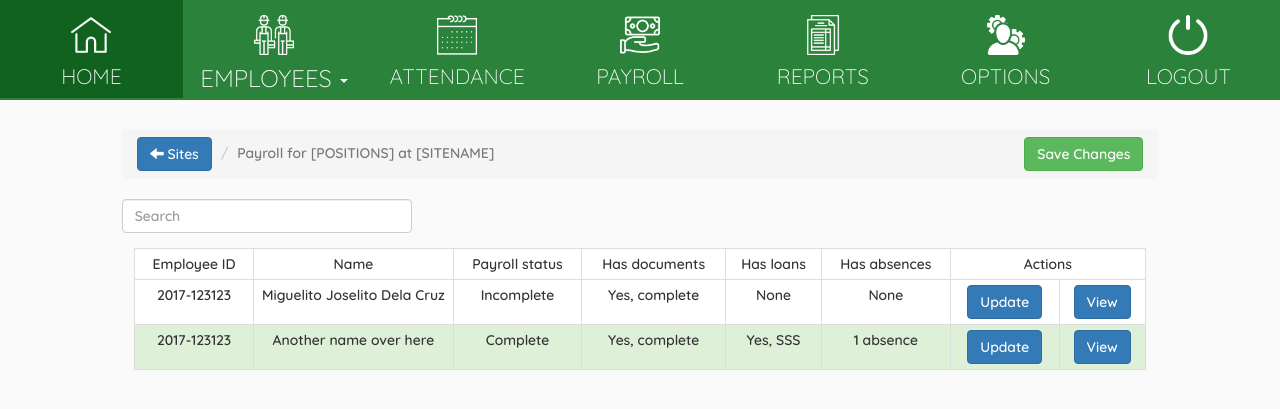
After one commit to kaekoespiritu/gbic, a PHP site: page /payroll_table.php in a window 1280 px wide. The commit adds this page. Shown: the top 409 px of the page. Run offline with PHP 8.4, Linux system fonts and the light colour scheme; the visitor is signed in with stand-in values (Sample User, id 1); some libraries are stand-ins or nearby versions.

Commit message:
Fixed flow and added table for payroll

```diff
--- a/payroll.php
+++ b/payroll.php
@@ -31,9 +31,8 @@ include('directives/session.php');
 	<div class="row pull-down">
 	<div class="col-md-10 col-md-offset-1">
 		<ol class="breadcrumb text-left">
-			<li><a href="payroll_position.php" class="btn btn-primary"><span class="glyphicon glyphicon-arrow-left"></span> Position</a></li>
-			<li class="active">Employees at SITENAME</li>
-			<button class="btn btn-primary pull-right">Next employee <spen class="glyphicon glyphicon-arrow-right"></spen></button>
+			<li><a href="payroll_table.php" class="btn btn-primary"><span class="glyphicon glyphicon-arrow-left"></span> Table of Employees</a></li>
+			<li class="active">[NAME OF EMPLOYEE] at [SITE NAME]</li>
 			<button class="btn btn-success pull-right" style="margin-right:5px" onclick="saveChanges()">Save and compute <span class="glyphicon glyphicon-floppy-saved"></span></button>
 		</ol>
 	</div>
--- a/payroll_position.php
+++ b/payroll_position.php
@@ -74,7 +74,7 @@ include('directives/session.php');
 					/* If location is long, font-size to smaller */
 					if(strlen($row['position'])>=16)
 					{
-						Print '	<a href="payroll.php?site='. $row['position'] .'" style="color: white !important; text-decoration: none !important;">
+						Print '	<a href="payroll_table.php?site='. $row['position'] .'" style="color: white !important; text-decoration: none !important;">
 									<div class="sitebox">
 										<span class="smalltext">'
 											. $row['position'] .'</span><br><br><span>Employees: '. $employee_num .
@@ -84,7 +84,7 @@ include('directives/session.php');
 					}
 					else
 					{
-						Print '	<a href="payroll.php?site='. $row['position'] .'" style="color: white !important; text-decoration: none !important;">
+						Print '	<a href="payroll_table.php?site='. $row['position'] .'" style="color: white !important; text-decoration: none !important;">
 									<div class="sitebox">
 										<span class="autofit">'
 											. $row['position'] .'<br><br>Employees: '. $employee_num .
--- /dev/null
+++ b/payroll_table.php
@@ -0,0 +1,112 @@
+<!DOCTYPE html>
+<?php
+	include('directives/session.php');
+	include('directives/db.php');
+?>
+<html>
+<head>
+	<title>Payroll</title>
+	<!-- Company Name: Green Built Industrial Corporation -->
+
+	<link rel="stylesheet" href="css/bootstrap.min.css" type="text/css">
+	<link rel="stylesheet" href="css/style.css" type="text/css">
+	<link rel="stylesheet" href="//code.jquery.com/ui/1.12.1/themes/base/jquery-ui.css">
+	<link rel="stylesheet" href="js/timepicker/jquery.timepicker.min.css">
+
+</head>
+<body style="font-family: QuicksandMed">
+	<div class="container-fluid">
+		<!-- NAVIGATION BAR -->
+		<?php
+		require_once("directives/nav.php");
+		?>
+
+		<div class="row" style="z-index: 101">
+			<!-- BREAD CRUMBS -->
+			<div class="col-md-10 col-md-offset-1 pull-down">
+				<ol class="breadcrumb text-left">
+					<li><a href="attendance.php" class="btn btn-primary"><span class="glyphicon glyphicon-arrow-left"></span> Sites</a></li>
+					<li class="active">Payroll for [POSITIONS] at [SITENAME] </li>
+					<button class="btn btn-success pull-right" onclick="save()">Save Changes</button>
+				</ol>
+
+			</div>
+
+			<!-- SEARCH BAR, ADD EMPLOYEE, FILTER EMPLOYEES -->
+				<div class="col-md-3 col-md-offset-1">
+					<form method="post" action="" id="search_form">
+						<div class="form-group">
+							<input type="text" placeholder="Search" id="search_box" name="txt_search" onkeypress="enter(enter)" class="form-control">
+						</div>
+					</form>
+				</div>
+				</div>
+				<!-- ACTION BUTTONS FOR FILTERS -->
+				<!-- END OF ACTION BUTTONS FOR FILTERS-->
+
+			<!-- Attendance table -->
+		<div class="col-md-10 col-md-offset-1">
+			<table class="table table-condensed table-bordered" style="background-color:white;">
+				<tr>
+					<td>Employee ID</td>
+					<td style='width:200px !important;'>Name</td>
+					<td>Payroll status</td>
+					<td>Has documents</td>
+					<td>Has loans</td>
+					<td>Has absences</td>
+					<td colspan="2">Actions</td>
+				</tr>
+				<tr>
+					<td>2017-123123</td>
+					<td>Miguelito Joselito Dela Cruz</td>
+					<td>Incomplete</td>
+					<td>Yes, complete</td>
+					<td>None</td>
+					<td>None</td>
+					<td><a class="btn btn-primary" href="payroll.php">Update</a></td>
+					<td><a class="btn btn-primary" href="payroll.php">View</a></td>
+				</tr>
+				<tr class="success">
+					<td>2017-123123</td>
+					<td>Another name over here</td>
+					<td>Complete</td>
+					<td>Yes, complete</td>
+					<td>Yes, SSS</td>
+					<td>1 absence</td>
+					<td><a class="btn btn-primary" href="payroll.php">Update</a></td>
+					<td><a class="btn btn-primary" href="payroll.php">View</a></td>
+				</tr>
+			</table>
+		</div>
+			<!-- DUMMY MODAL FOR REMARKS -->
+			<div class="modal fade" tabindex="-1" id="remarks" role="dialog">
+				<div class="modal-dialog" role="document">
+					<div class="modal-content">
+						<div class="modal-header">
+							<button type="button" class="close" data-dismiss="modal" aria-label="Close"><span aria-hidden="true">&times;</span></button>
+							<h4 class="modal-title" id="dito">Remarks for...</h4>
+						</div>
+						<div class="modal-body">
+							<input class="form-control" id="remark">
+						</div>
+						<div class="modal-footer">
+							<button type="button" class="btn btn-default" data-dismiss="modal">Cancel</button>
+							<button type="button" class="btn btn-primary" data-dismiss="modal" id="saveRemarks">Save changes</button>
+						</div>
+					</div><!-- /.modal-content -->
+				</div><!-- /.modal-dialog -->
+			</div><!-- /.modal -->
+
+		</div>
+	</div>
+
+	<!-- SCRIPTS TO RENDER AFTER PAGE HAS LOADED -->
+
+	<script src="https://code.jquery.com/jquery-1.12.4.js"></script>
+	<script src="https://code.jquery.com/ui/1.12.1/jquery-ui.js"></script>
+	<script src="js/timepicker/jquery.timepicker.min.js"></script>
+	<script rel="javascript" src="js/bootstrap.min.js"></script>
+	<script>
+	</script>
+</body>
+</html>
```
